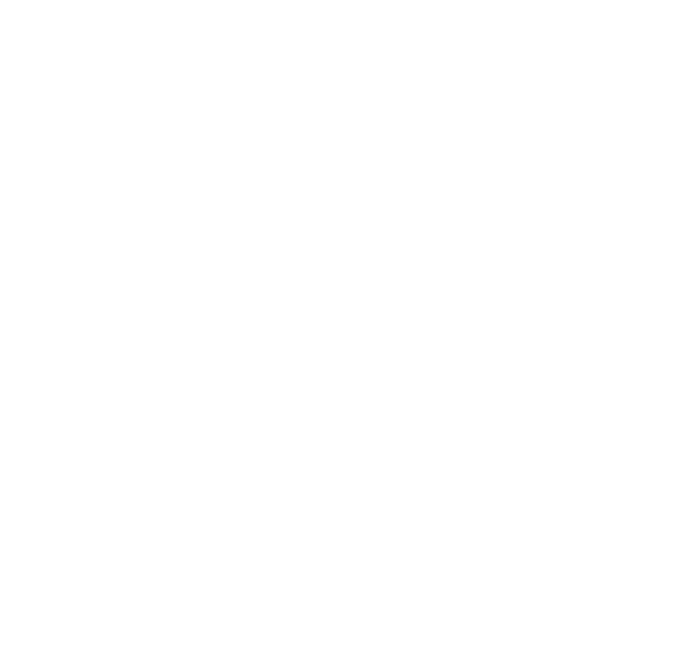
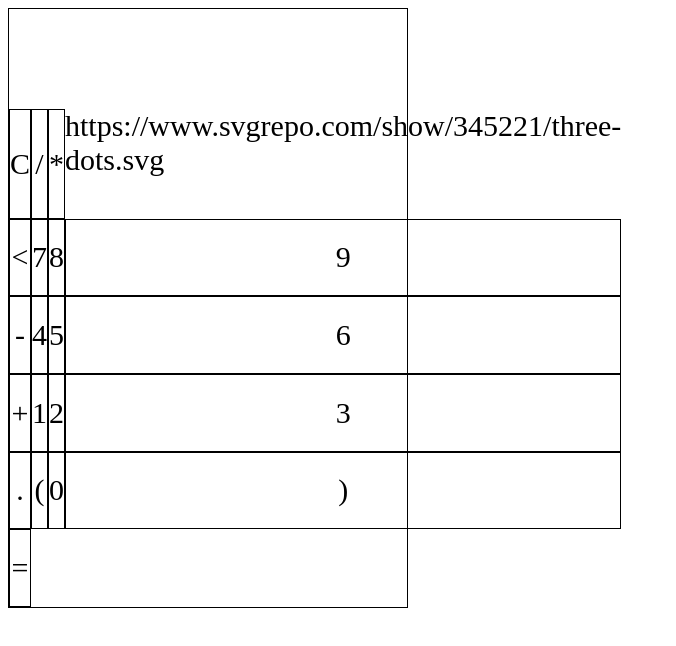
Before and after one commit to acciojob/calculator-Alkeshkumar94, a website: page main.html in a window 1280 px wide. Shown: the whole page, without its empty margins (0-676 px from the left). Drawn offline with Linux system fonts and the light colour scheme.

Commit message:
created a submission

```diff
--- a/main.html
+++ b/main.html
@@ -8,6 +8,35 @@
 
 <body>
 	<!-- the entire body must be written by student -->
+	<div id="calc">
+		<div id="display">
+			<input>
+		</div>
+		<div id="numbers">
+			<div id="clr">C</div>
+			<div id="divide">/</div>
+
+			<div id="multiply">*</div>https://www.svgrepo.com/show/345221/three-dots.svg
+			<div >&lt;</div>
+			<div>7</div>
+			<div>8</div>
+			<div>9</div>
+			<div id="minus">-</div>
+			<div>4</div>
+			<div>5</div>
+			<div>6</div>
+			<div id="plus">+</div>
+			<div>1</div>
+			<div>2</div>
+			<div>3</div>
+			<div>.</div>
+			<div>(</div>
+			<div>0</div>
+			<div>)</div>
+			<div id="ans">=</div>
+
+		</div>
+	</div>
     <script type="text/javascript" src="./script.js">
 </script>
 
--- a/styles.css
+++ b/styles.css
@@ -1,2 +1,39 @@
 
 /* Your CSS Code here. */
+*{
+	box-sizing:border-box;
+	font-size:30px;
+
+}
+#display{
+	position:relative;
+}
+input{
+	position:absolute;
+	border:none;
+	height:100%;
+	outline:none;
+	width:100%
+}
+#calc{
+	border:1px solid black;
+	height:600px;
+	width:400px;
+	display:flex;
+	flex-direction:column;
+}
+#display{
+	height:100px;
+}
+#numbers{
+	flex-grow:1;
+	display:grid;
+	height:200px;
+  grid-template-columns: repeat(4, 1fr);
+}
+#numbers div{
+	display:flex;
+	justify-content:center;
+	align-items:center;
+	border:1px solid ;
+}
```
